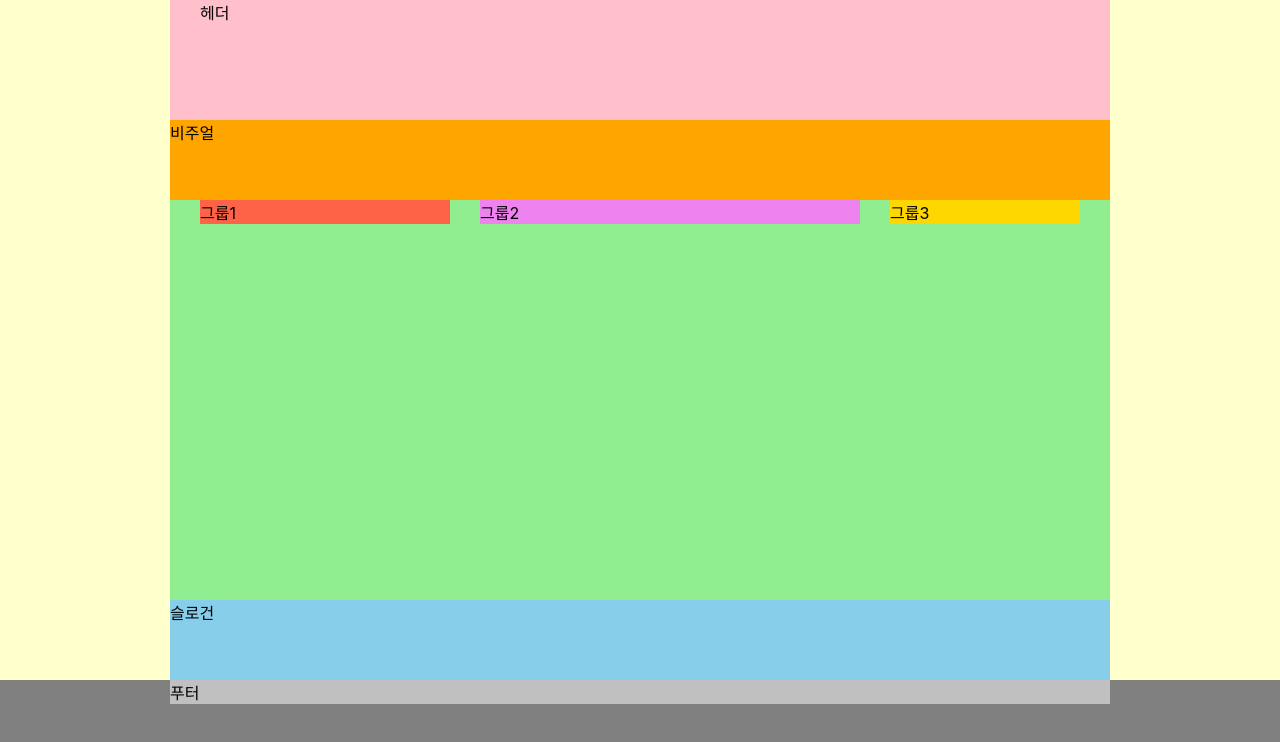
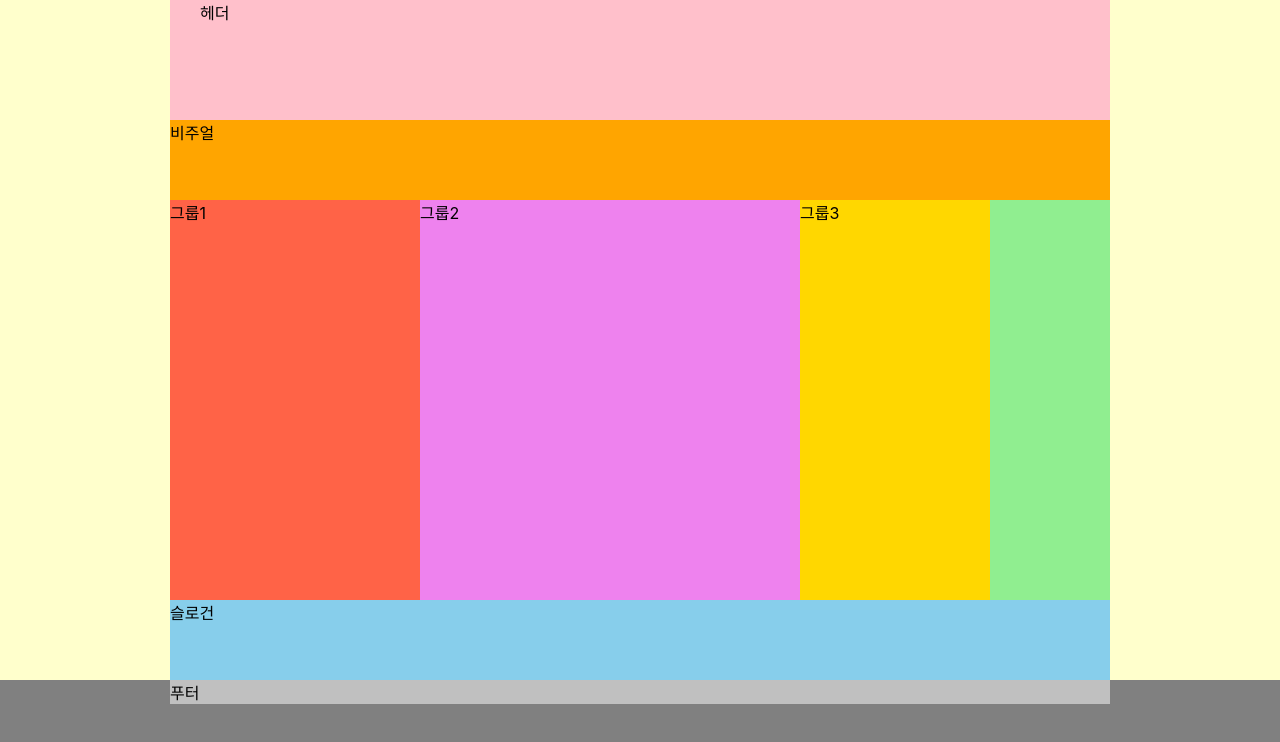
Before and after one commit to jangjihoon96/HTML5, a website: page index.html in a window 1280 px wide. Drawn offline with Linux system fonts and the light colour scheme; a web font is replaced by a local one.

Commit message:
flex를 이용한 메인 레이아웃

```diff
--- a/styles/style.css
+++ b/styles/style.css
@@ -28,9 +28,9 @@ body{
 /* 메인 */
 .main{
   background-color: lightgreen;
-  display: flow-root;
   height: 50vh;
-  padding: 0 15px;
+  display: flex;
+  flex-direction: row;
   /* float: left; */
   /* overflow: hidden; */
   /* BFC */
@@ -40,10 +40,6 @@ body{
   clear: both;
   display: block;
 } */
-.group{
-  margin:0 15px;
-  float: left;
-}
 .group1{
   background-color: tomato;
   width: 250px;
```
